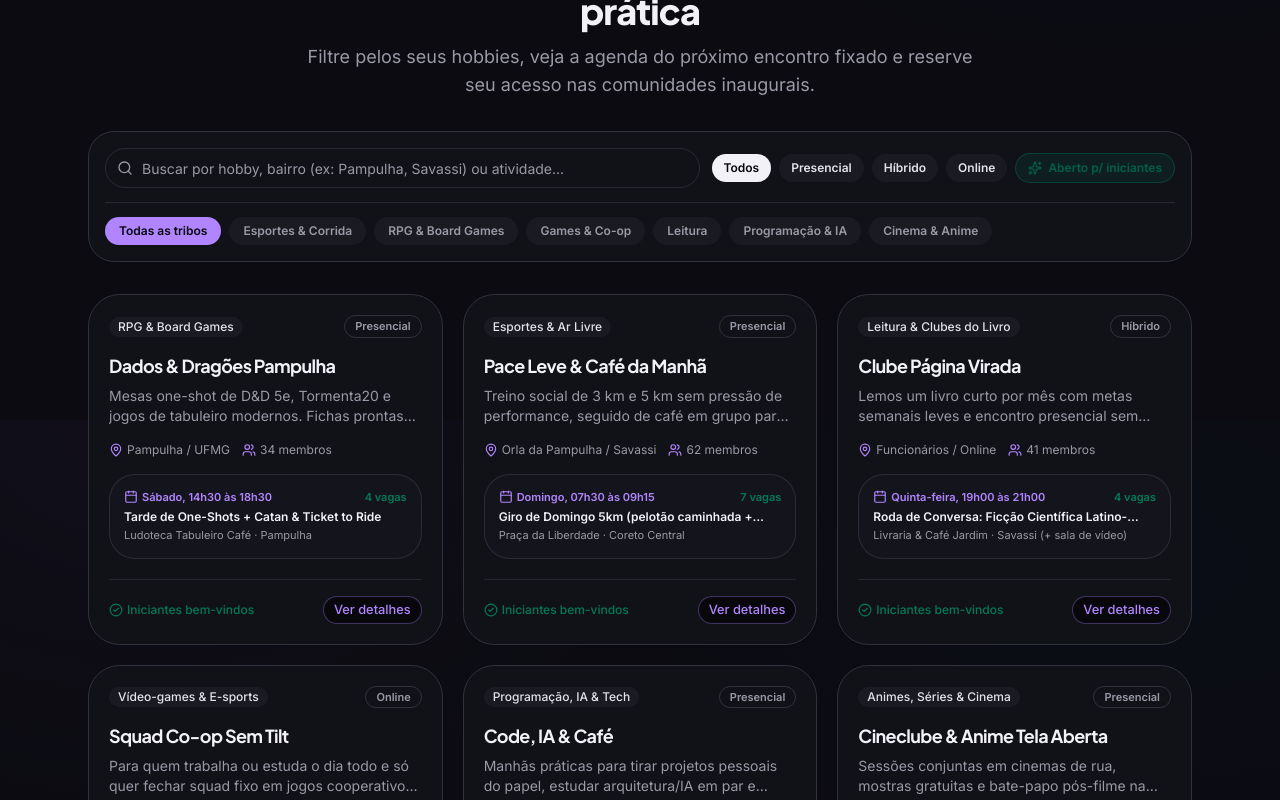
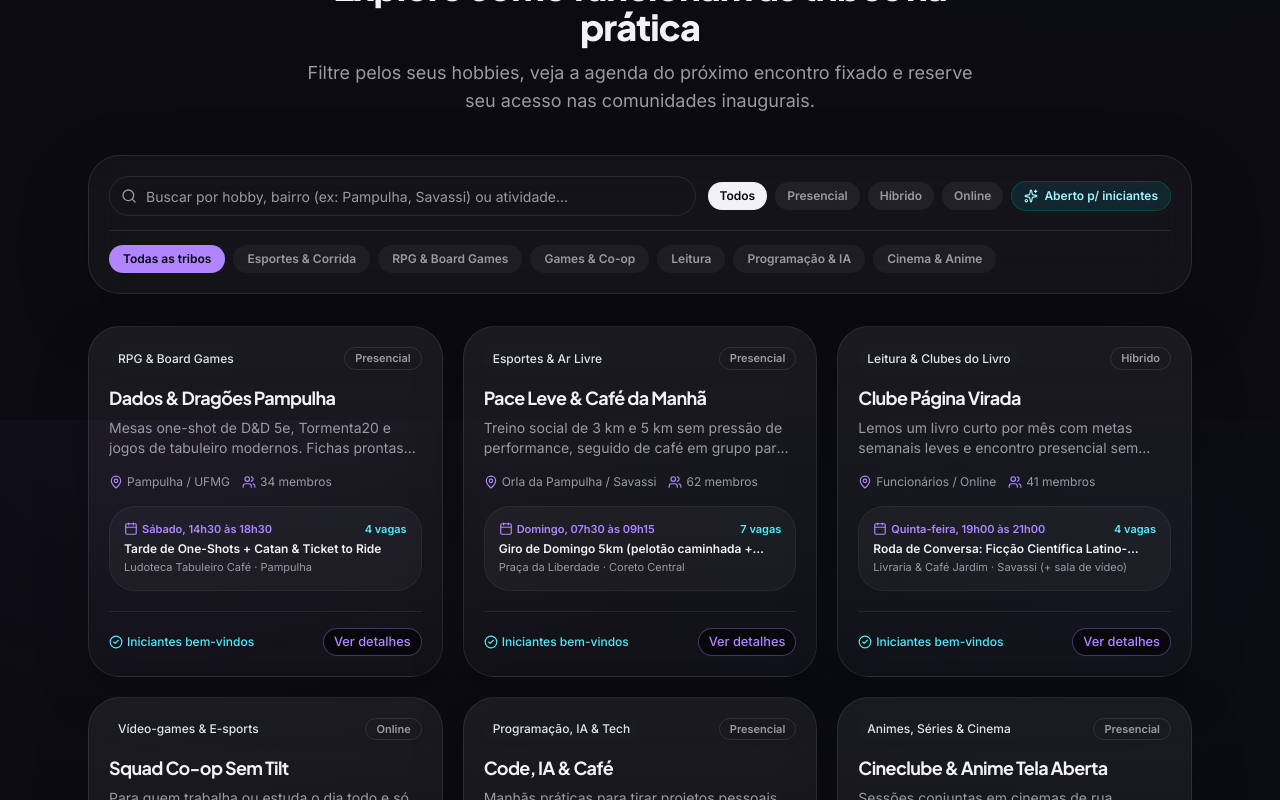
Before and after one commit to ArthurG12/Tribes, a Next.js app: page / in a window 1280 px wide. Shown: the part 2780-3580 px from the top of the page. Built offline with nearby package versions, Linux system fonts and the light colour scheme.

Commit message:
Apply premium dark violet visual system

```diff
--- a/src/components/tribes/tribe-explorer.tsx
+++ b/src/components/tribes/tribe-explorer.tsx
@@ -86,7 +86,7 @@ export function TribeExplorer({
   };
 
   return (
-    <section id="explorar" className="py-20 sm:py-24">
+    <section id="explorar" className="py-24 sm:py-28">
       <div className="mx-auto max-w-6xl px-4 sm:px-6">
         <div className="mx-auto max-w-2xl text-center">
           <Badge
@@ -104,7 +104,7 @@ export function TribeExplorer({
         </div>
 
         {/* Search + Format + Beginner filter bar */}
-        <div className="mt-8 rounded-2xl border border-border bg-card p-4 shadow-xs">
+        <div className="mt-10 rounded-3xl border border-white/10 bg-white/[0.035] p-4 shadow-[0_24px_70px_rgba(0,0,0,0.22)] backdrop-blur-xl sm:p-5">
           <div className="flex flex-col gap-3 lg:flex-row lg:items-center lg:justify-between">
             <div className="relative flex-1">
               <Search className="pointer-events-none absolute top-1/2 left-3 size-4 -translate-y-1/2 text-muted-foreground" />
@@ -128,7 +128,7 @@ export function TribeExplorer({
                   className={`rounded-xl px-3 py-1.5 text-xs font-semibold transition-all ${
                     selectedFormat === fmt
                       ? "bg-foreground text-background"
-                      : "bg-secondary text-secondary-foreground hover:bg-secondary/80"
+                      : "bg-white/[0.06] text-muted-foreground hover:bg-white/[0.1]"
                   }`}
                 >
                   {fmt}
@@ -143,8 +143,8 @@ export function TribeExplorer({
                 }}
                 className={`inline-flex items-center gap-1.5 rounded-xl border px-3 py-1.5 text-xs font-semibold transition-all ${
                   onlyBeginners
-                    ? "border-emerald-600 bg-emerald-600 text-white"
-                    : "border-emerald-600/30 bg-emerald-500/8 text-emerald-800 hover:bg-emerald-500/15"
+                    ? "border-cyan-400 bg-cyan-400 text-slate-950"
+                    : "border-emerald-600/30 bg-cyan-400/10 text-cyan-200 hover:bg-cyan-400/15"
                 }`}
               >
                 <Sparkles className="size-3.5" />
@@ -163,7 +163,7 @@ export function TribeExplorer({
                 className={`rounded-full px-3.5 py-1.5 text-xs font-semibold transition-all ${
                   selectedCategory === filter.id
                     ? "bg-primary text-primary-foreground shadow-xs"
-                    : "bg-muted text-muted-foreground hover:bg-muted/80 hover:text-foreground"
+                    : "bg-white/[0.045] text-muted-foreground hover:bg-white/[0.09] hover:text-foreground"
                 }`}
               >
                 {filter.label}
@@ -206,7 +206,7 @@ export function TribeExplorer({
               return (
                 <article
                   key={tribe.id}
-                  className="group flex flex-col justify-between rounded-3xl border border-border bg-card p-5 shadow-xs transition-all hover:-translate-y-0.5 hover:border-primary/40 hover:shadow-md"
+                  className="group relative flex flex-col justify-between overflow-hidden rounded-3xl border border-white/[0.09] bg-gradient-to-b from-white/[0.065] to-white/[0.025] p-5 shadow-[0_18px_55px_rgba(0,0,0,0.2)] transition-all duration-300 hover:-translate-y-1 hover:border-primary/40 hover:shadow-[0_24px_70px_rgba(91,33,182,0.18)]"
                 >
                   <div>
                     <div className="flex flex-wrap items-center justify-between gap-2">
@@ -237,13 +237,13 @@ export function TribeExplorer({
                     </div>
 
                     {/* Mini pinned event preview */}
-                    <div className="mt-4 rounded-2xl border border-border/80 bg-secondary/45 p-3.5">
+                    <div className="mt-4 rounded-2xl border border-border/80 border border-white/[0.06] bg-white/[0.035] p-3.5">
                       <div className="flex items-center justify-between text-[11px] font-semibold text-primary">
                         <span className="inline-flex items-center gap-1">
                           <Calendar className="size-3.5" />
                           {tribe.nextEvent.dateLabel}
                         </span>
-                        <span className="text-emerald-700">
+                        <span className="text-cyan-300">
                           {spotsLeft} vagas
                         </span>
                       </div>
@@ -258,7 +258,7 @@ export function TribeExplorer({
 
                   <div className="mt-5 flex items-center justify-between gap-2 border-t border-border/60 pt-4">
                     {tribe.beginnerFriendly ? (
-                      <span className="inline-flex items-center gap-1 text-xs font-medium text-emerald-700">
+                      <span className="inline-flex items-center gap-1 text-xs font-medium text-cyan-300">
                         <CheckCircle2 className="size-3.5" />
                         Iniciantes bem-vindos
                       </span>
@@ -312,7 +312,7 @@ export function TribeExplorer({
                   <Badge variant="secondary">{activeTribe.categoryLabel}</Badge>
                   <Badge variant="outline">{activeTribe.format}</Badge>
                   {activeTribe.beginnerFriendly && (
-                    <Badge className="bg-emerald-500/15 text-emerald-800">
+                    <Badge className="bg-emerald-500/15 text-cyan-200">
                       Aberto p/ iniciantes
                     </Badge>
                   )}
@@ -348,7 +348,7 @@ export function TribeExplorer({
                       <MapPin className="size-3.5 text-primary" />
                       {activeTribe.nextEvent.locationLabel}
                     </p>
-                    <p className="flex items-center gap-2 font-medium text-emerald-800">
+                    <p className="flex items-center gap-2 font-medium text-cyan-200">
                       <Sparkles className="size-3.5" />
                       Custo: {activeTribe.nextEvent.costLabel}
                     </p>
```
